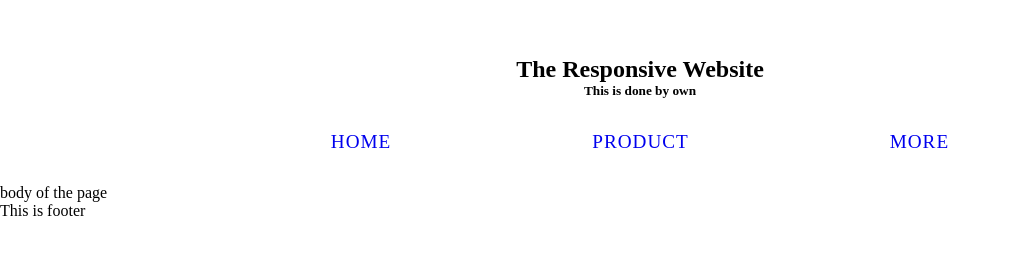
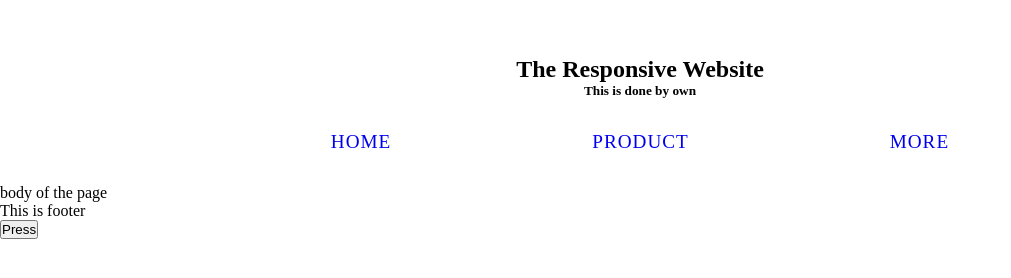
Before and after one commit to sujansuja/temp, a plain HTML site: page index.html in a window 1280 px wide. Shown: the whole page, without its empty margins (0-1011 px from the left). Drawn offline with Linux system fonts and the light colour scheme.

Commit message:
Update index.html

```diff
--- a/index.html
+++ b/index.html
@@ -29,7 +29,7 @@
     <footer>
         This is footer
     </footer>
-    <!-- <button onclick="animi()">Press</button> -->
+    <button onclick="animi()">Press</button>
     <script>
         function animi(){
             document.querySelector("header").style.animation = "move 3s ease-in-out"
```
